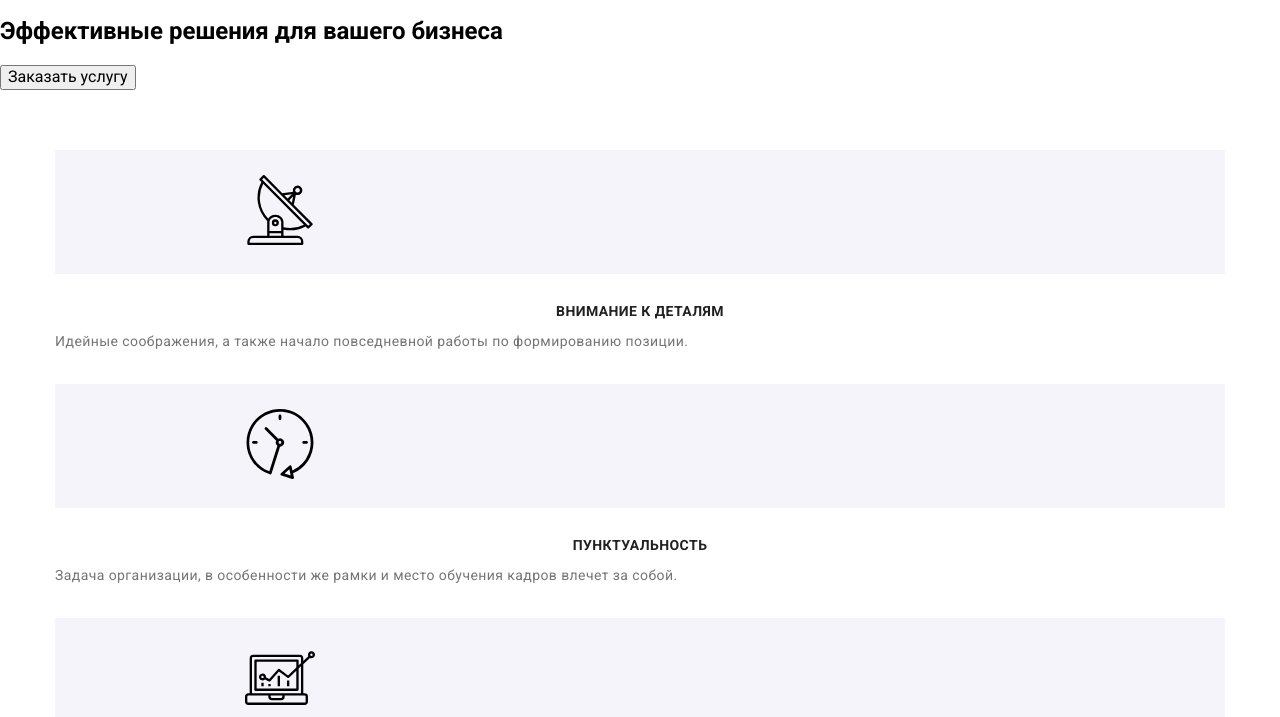
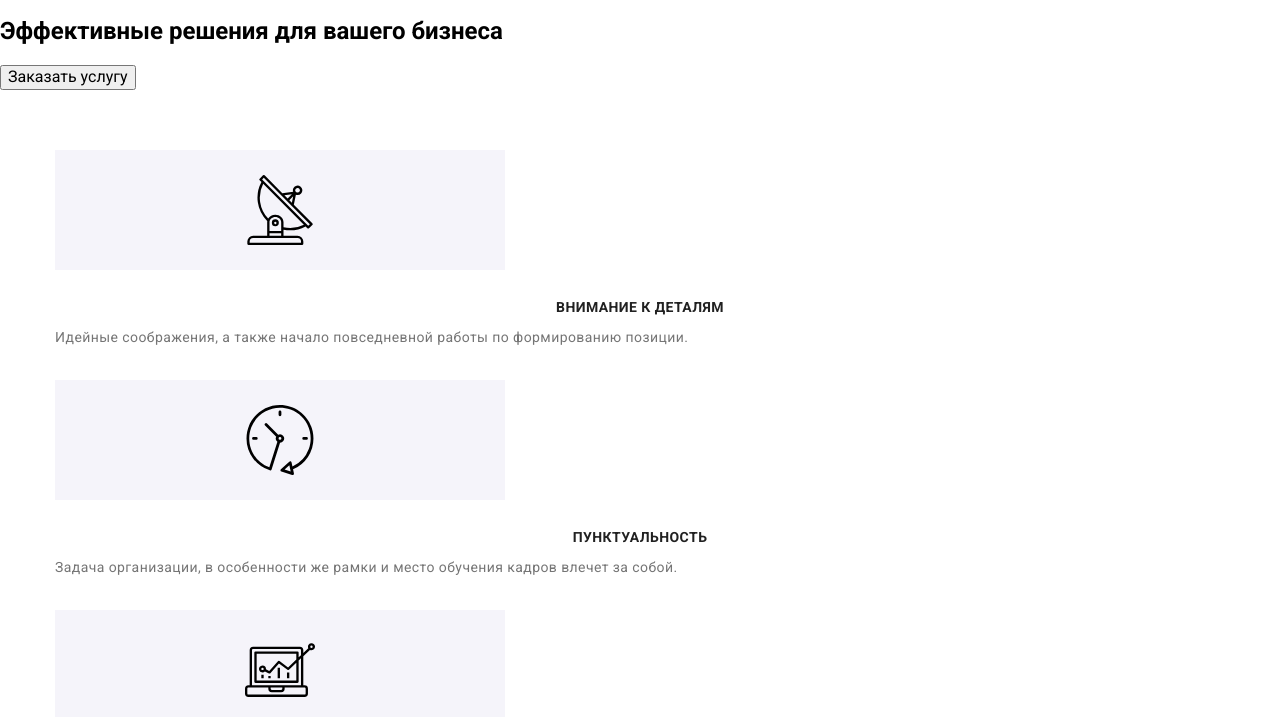
Before and after one commit to Rand0m-dev/goit-markup-hw-08, a plain HTML site: page index.html in a window 1280 px wide. Shown: the part 83-800 px from the top of the page. Drawn offline with Linux system fonts and the light colour scheme.

Commit message:
little push
подправил advantager

```diff
--- a/sass/components/_advantages-first.scss
+++ b/sass/components/_advantages-first.scss
@@ -13,12 +13,15 @@
   }
 
   .advantages--block-icon {
+      display: flex;
       margin-bottom: 30px;
       background-color: #f5f4fa;
+      width: 450px;
+      height: 120px;
   }
 
   .advantages--icon {
-      margin: 25px 190px;
+      margin: auto;
       width: 70px;
       height: 70px;
 
```
Also changed, not shown: css/mobile-first.css, css/mobile-first.min.css, 2 other files.
